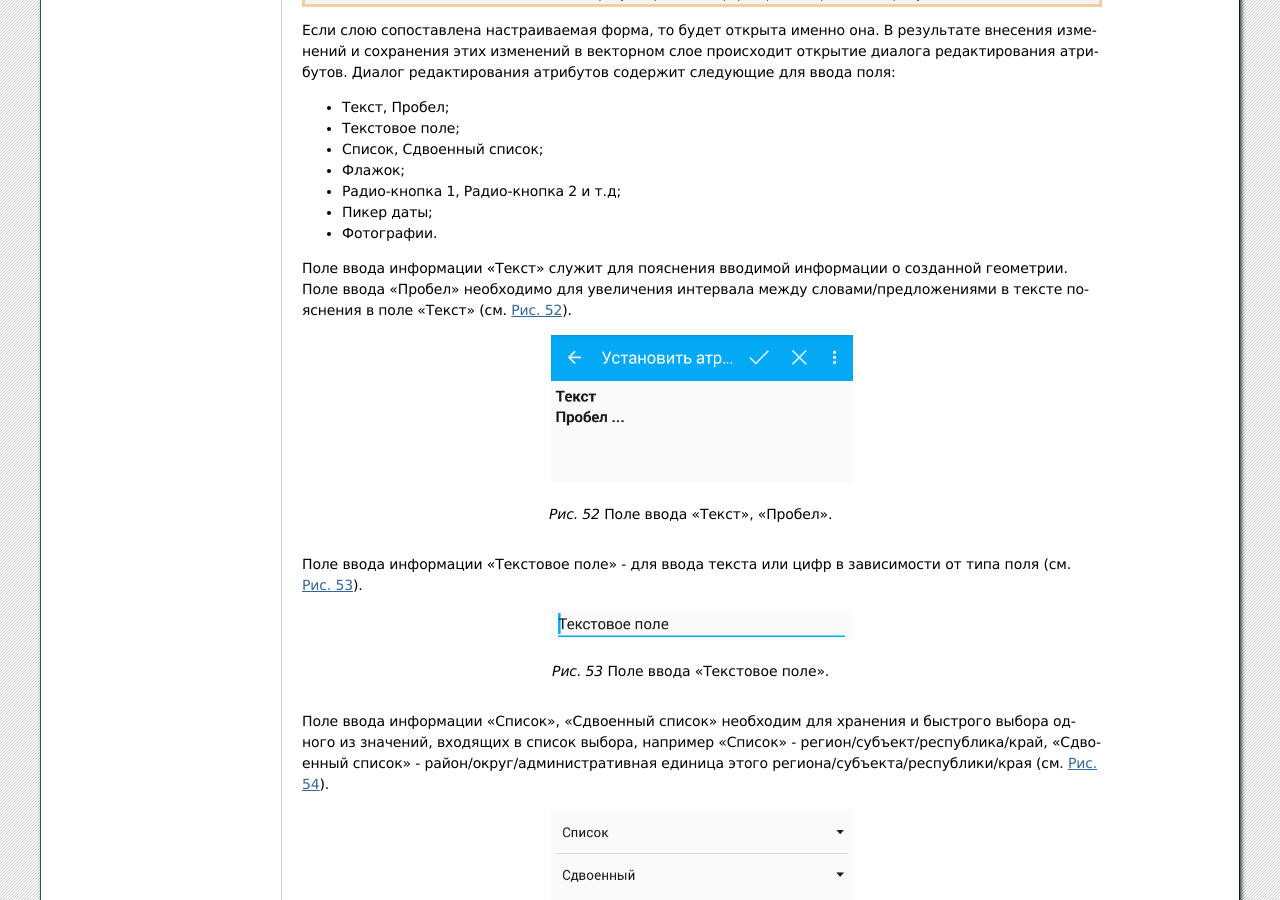
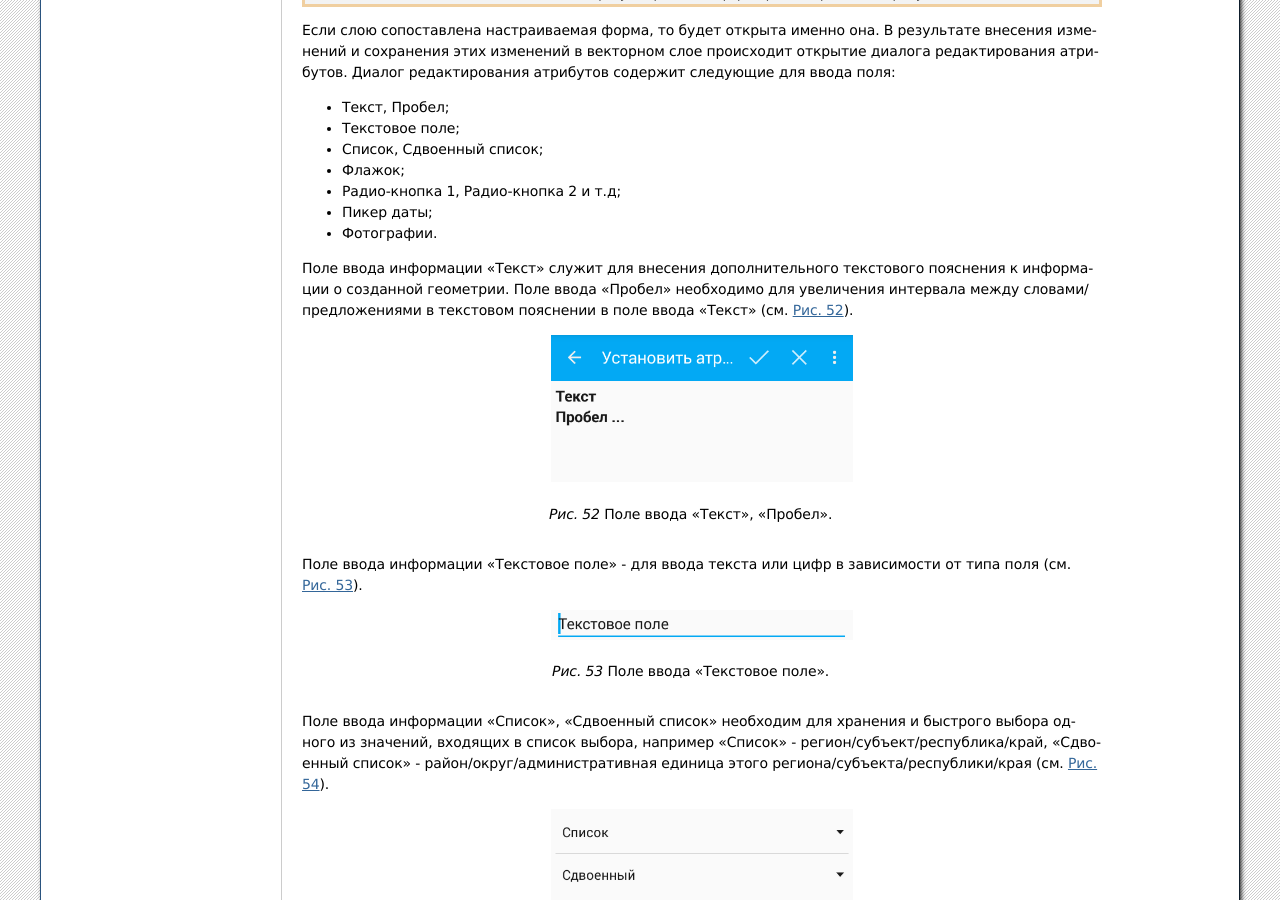
Before and after one commit to nextgis/docs_ngmobile, a Sphinx documentation site: the page built from source/editing.rst, in a window 1280 px wide and 900 px high, scrolled down 14888 px. Built offline with Sphinx 7.4.7, drawn with Linux system fonts in a browser that asks for light colours; formulas are drawn with MathJax 3.

Commit message:
установка атрибутов для настраиваемых форм

```diff
--- a/source/editing.rst
+++ b/source/editing.rst
@@ -645,9 +645,10 @@
 * Пикер даты;
 * Фотографии.
 
-Поле ввода информации "Текст" служит для пояснения вводимой информации о созданной геометрии.
+Поле ввода информации "Текст" служит для внесения дополнительного текстового пояснения
+к информации о созданной геометрии.
 Поле ввода "Пробел" необходимо для увеличения интервала между словами/предложениями
-в тексте пояснения в поле "Текст" (см. :numref:`ngmobile_text_probel_pic`).
+в текстовом пояснении в поле ввода "Текст" (см. :numref:`ngmobile_text_probel_pic`).
 
 .. figure:: _static/text_probel.png
    :name: ngmobile_text_probel_pic
@@ -714,7 +715,6 @@
 
    Поле ввода "Фотографии".
 
-
 После заполнения всех необходимых атрибутов необходимо нажать кнопку
 :numref:`ngmobile_attributes_edit_pic` п. 2 для сохранения изменений. При выборе
 кнопки 1 или 3 происходит возврат к окну карты без сохранения атрибутов. Точка
```
